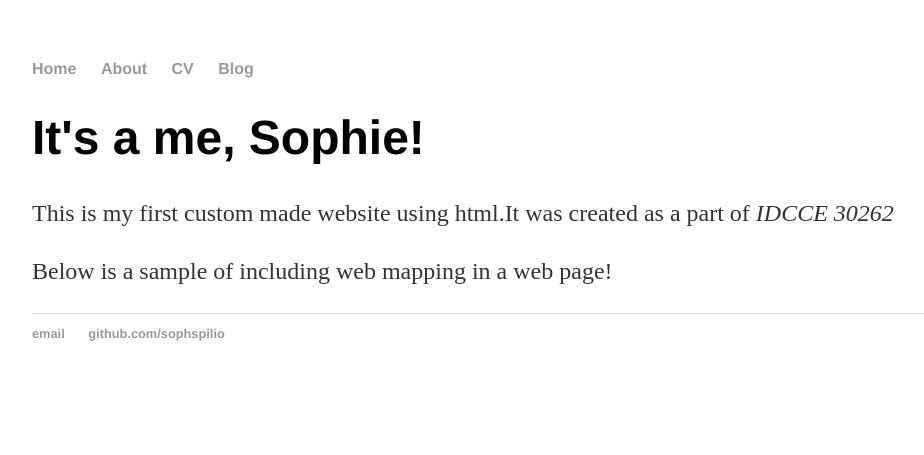
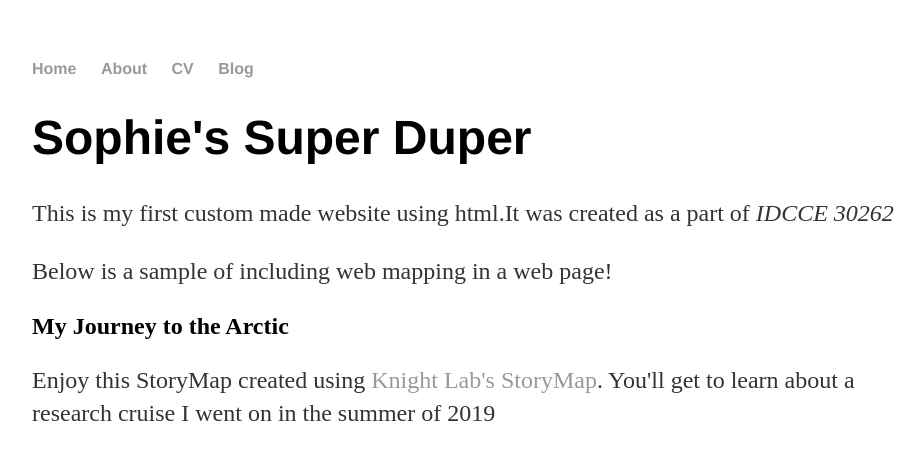
Before and after one commit to sophspilio/sophspilio.github.io, a Jekyll site: the page built from index.html, in a window 1280 px wide. Shown: the top 455 px of the page, without its empty margins (160-1084 px from the left). Built offline with Jekyll 4.4.1, drawn with Linux system fonts in a browser that asks for light colours; some of the changed text lies outside the part shown; grey boxes are pictures that could not be loaded.

Commit message:
Update index.html

```diff
--- a/index.html
+++ b/index.html
@@ -3,7 +3,16 @@
 title: Sophie Spiliotopoulos, Queen of Code
 ---
 <div class="blurb">
-	<h1>It's a me, Sophie!</h1>
+	<h1>Sophie's Super Duper </h1>
 	<p>This is my first custom made website using html.It was created as a part of <em>IDCCE 30262</em></p>
 	<p>Below is a sample of including web mapping in a web page! </p>
+
+	<h2>My Journey to the Arctic </h2>
+	<p> Enjoy this StoryMap created using <a href="https://storymap.knightlab.com">Knight Lab's StoryMap</a>.
+		You'll get to learn about a research cruise I went on in the summer of 2019 </p>
+	<iframe src="https://uploads.knightlab.com/storymapjs/4683f291b8552900361d7d0dd19a6251/swl-research-cruise-2019/index.html" frameborder="0" width="100%" height="800"></iframe>
+
+	<<h2>And now something completely different: Wildfires! </h2>
+	<p>Check out this map based on data from the ntegrated Reporting of Wildland-Fire Information (IRWIN) and the National Interagency Fire Center (NIFC) </p>
+<style>.embed-container {position: relative; padding-bottom: 80%; height: 0; max-width: 100%;} .embed-container iframe, .embed-container object, .embed-container iframe{position: absolute; top: 0; left: 0; width: 100%; height: 100%;} small{position: absolute; z-index: 40; bottom: 0; margin-bottom: -15px;}</style><div class="embed-container"><iframe width="500" height="400" frameborder="0" scrolling="no" marginheight="0" marginwidth="0" title="Current Wildfire in the US" src=“https://arcgis.com/apps/webappviewer/index.html?id=385383ff535944d3a14a29a14bd3fcfa”></iframe></div>
 </div><!-- /.blurb -->
```
